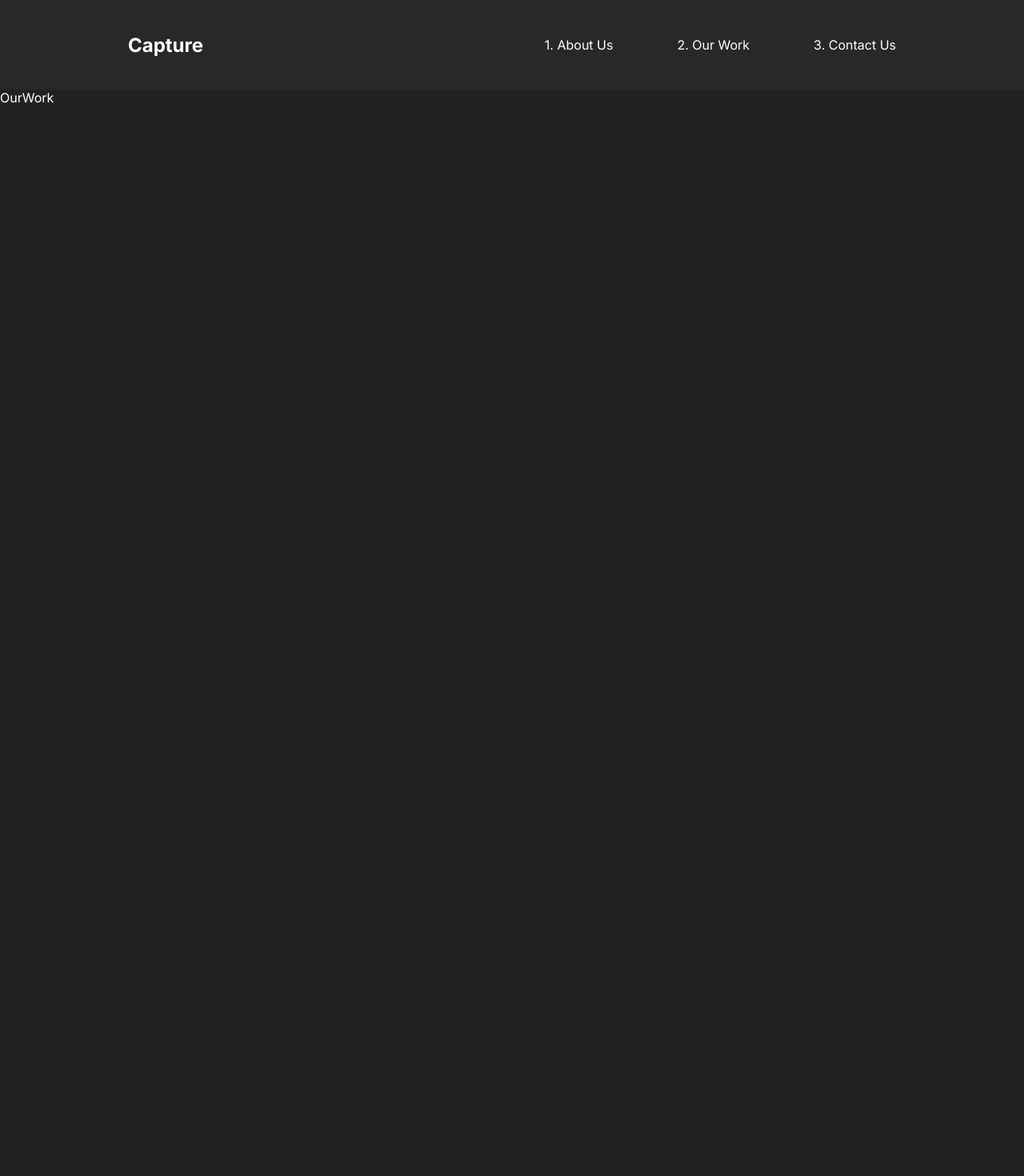
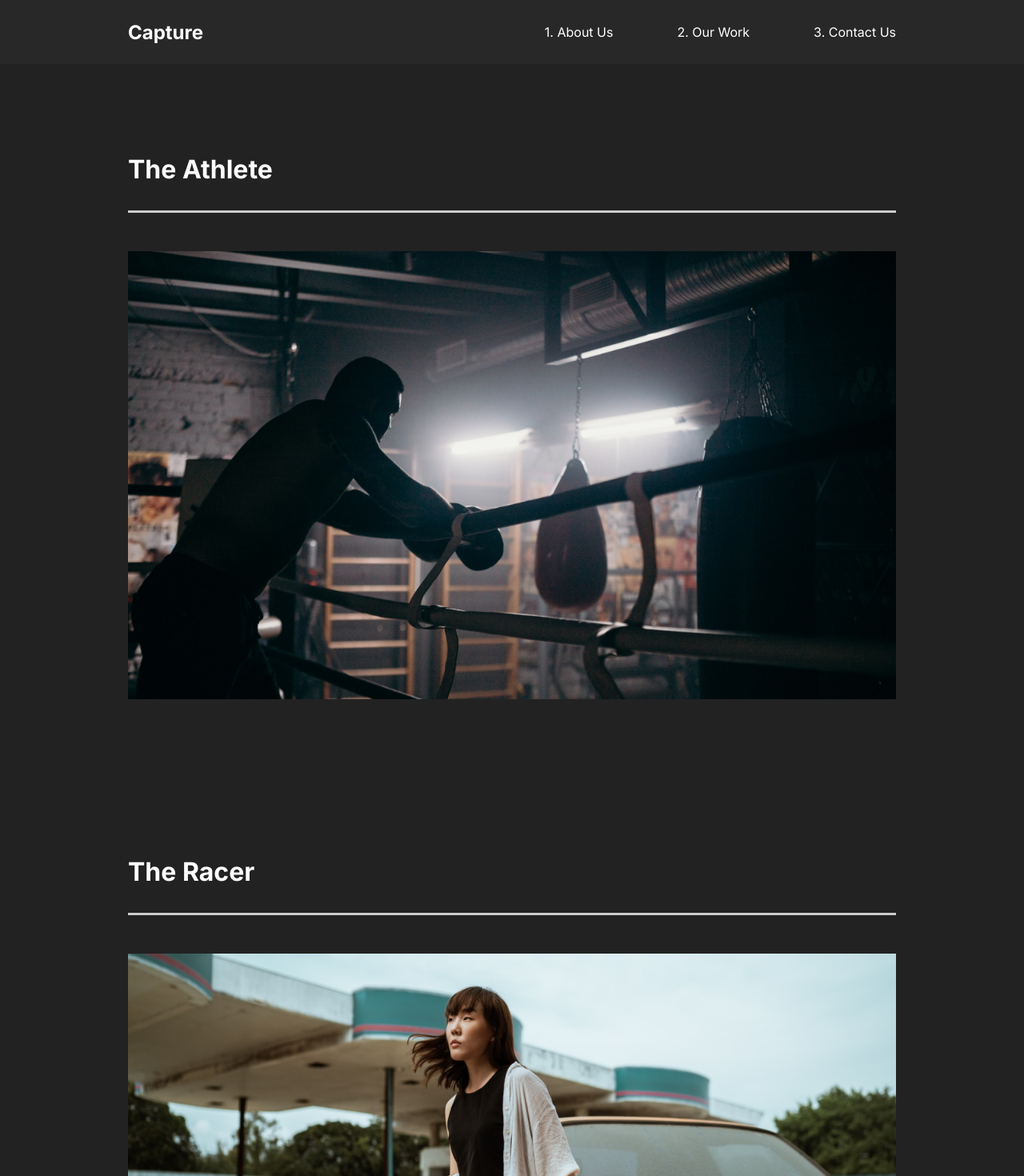
Before and after one commit to sid-talesara/portfilio-website-react-scss, a React (Vite) app: page /work in a window 1280 px wide. Shown: the top 1470 px of the page at 80% size. Before the commit the page ends 800 px from the top, so only its background shows below. Built offline with nearby package versions, Linux system fonts and the light colour scheme.

Commit message:
commit 2.2

```diff
--- a/src/App.jsx
+++ b/src/App.jsx
@@ -4,8 +4,8 @@ import Nav from './components/Nav';
 import AboutUs from './pages/AboutUs'
 import ContactUs from './pages/ContactUs'
 import OurWork from './pages/OurWork'
+import MovieDetail from './pages/MovieDetail'
 // Router
-// import {Switch, Route, Routes} from "react-router-dom"
 import {Routes,Route,} from "react-router-dom";
 function App() {
 
@@ -16,8 +16,9 @@ function App() {
          <Routes>
 
           <Route path="/" element={<AboutUs/>}></Route>
-          <Route path="/work" element={<OurWork/>}></Route>
-          <Route path="/contact" element={<ContactUs/>}></Route>
+          <Route path="/work" exact element={<OurWork/>}></Route>
+          <Route path="/work/:id" element={<MovieDetail/>}></Route>
+          <Route path="contact" element={<ContactUs/>}></Route>
 
            </Routes>
 
--- a/src/pages/AboutUs.css
+++ b/src/assets/AboutUs.css
@@ -15,7 +15,7 @@ body nav {
   margin: auto;
   justify-content: space-between;
   align-items: center;
-  padding: 1rem 10rem;
+  padding: 0rem 10rem;
   background-color: #282828;
 }
 body nav a {
--- a/src/pages/AboutUs.scss
+++ b/src/assets/AboutUs.scss
@@ -16,7 +16,7 @@ nav{
     margin: auto;
     justify-content: space-between;
     align-items: center;
-    padding: 1rem 10rem;
+    padding: 0rem 10rem;
     background-color: #282828;
 
     a{
--- /dev/null
+++ b/src/assets/OurWork.css
@@ -0,0 +1,35 @@
+@import url("https://fonts.googleapis.com/css2?family=Inter:wght@100;200;300;400;500;600;700;800;900&display=swap");
+* {
+  margin: 0;
+  padding: 0;
+}
+
+body {
+  background-color: rgb(34, 34, 34);
+  color: white;
+  font-family: "Inter", sans-serif;
+}
+body .work {
+  height: 100vh;
+  padding: 5rem 10rem;
+  text-align: center;
+}
+body .work h2 {
+  text-align: left;
+  font-size: 2rem;
+  padding: 2rem 0rem;
+}
+body .work .Movie {
+  padding-bottom: 10rem;
+}
+body .work .Movie .line {
+  height: 0.2rem;
+  background: #cccccc;
+  margin-bottom: 3rem;
+}
+body .work .Movie img {
+  width: 100%;
+  height: 70vh;
+  -o-object-fit: cover;
+     object-fit: cover;
+}/*# sourceMappingURL=OurWork.css.map */
--- /dev/null
+++ b/src/assets/OurWork.scss
@@ -0,0 +1,44 @@
+@import url('https://fonts.googleapis.com/css2?family=Inter:wght@100;200;300;400;500;600;700;800;900&display=swap');
+
+*{
+    margin: 0;
+    padding: 0;
+}
+
+body{
+    background-color:rgb(34, 34, 34);
+    color: white;
+    font-family: 'Inter', sans-serif;
+
+.work{
+    height: 100vh;
+// margin: 5rem;
+padding: 5rem 10rem;
+text-align: center;
+
+h2{
+
+    text-align: left;
+    font-size: 2rem;
+    padding: 2rem 0rem;
+}
+
+    .Movie{
+padding-bottom: 10rem;
+
+.line{
+    height: 0.2rem;
+    background: #cccccc;
+    margin-bottom: 3rem;
+}
+img{
+    width:100%;
+    height: 70vh;
+    object-fit: cover;
+}
+
+    }
+}
+
+
+}
--- /dev/null
+++ b/src/movieState.js
@@ -0,0 +1,81 @@
+//Import Images
+import athlete from './img/athlete-small.png';
+import goodtimes from './img/goodtimes-small.png';
+import theracer from './img/theracer-small.png';
+import athlete2 from './img/athlete2.png';
+import goodtimes2 from './img/good-times2.jpg';
+import theracer2 from './img/the-racer2.jpg';
+
+export const MovieState = () => {
+  return [
+    {
+      title: 'The Athlete',
+      mainImg: athlete,
+      secondaryImg: athlete2,
+      url: '/work/the-athlete',
+      awards: [
+        {
+          title: 'Truly A masterpiece',
+          description:
+            '“Lorem Ipsum is simply dummy text of the printing and typesetting industry.”',
+        },
+        {
+          title: 'Fresh look on a brutal sport.',
+          description:
+            '“Lorem Ipsum is simply dummy text of the printing and typesetting industry.”',
+        },
+        {
+          title: 'It’s okay lmao.',
+          description:
+            '“Lorem Ipsum is simply dummy text of the printing and typesetting industry.”',
+        },
+      ],
+    },
+    {
+      title: 'Good Times',
+      mainImg: goodtimes,
+      url: '/work/good-times',
+      secondaryImg: goodtimes2,
+      awards: [
+        {
+          title: 'Truly A masterpiece',
+          description:
+            '“Lorem Ipsum is simply dummy text of the printing and typesetting industry.”',
+        },
+        {
+          title: 'Fresh look on a brutal sport.',
+          description:
+            '“Lorem Ipsum is simply dummy text of the printing and typesetting industry.”',
+        },
+        {
+          title: 'It’s okay lmao.',
+          description:
+            '“Lorem Ipsum is simply dummy text of the printing and typesetting industry.”',
+        },
+      ],
+    },
+    {
+      title: 'The Racer',
+      mainImg: theracer,
+      url: '/work/the-racer',
+      secondaryImg: theracer2,
+      awards: [
+        {
+          title: 'Truly A masterpiece',
+          description:
+            '“Lorem Ipsum is simply dummy text of the printing and typesetting industry.”',
+        },
+        {
+          title: 'Fresh look on a brutal sport.',
+          description:
+            '“Lorem Ipsum is simply dummy text of the printing and typesetting industry.”',
+        },
+        {
+          title: 'It’s okay lmao.',
+          description:
+            '“Lorem Ipsum is simply dummy text of the printing and typesetting industry.”',
+        },
+      ],
+    },
+  ];
+};
--- a/src/pages/AboutUs.jsx
+++ b/src/pages/AboutUs.jsx
@@ -3,7 +3,7 @@ import AboutSection from '../components/AboutSection'
 import FaqSection from '../components/FaqSection'
 import Nav from '../components/Nav'
 import ServicesSection from '../components/ServicesSection'
-import AboutUS from './AboutUs.css'
+import AboutUS from '../assets/AboutUs.css'
 const AboutUs = () => {
   return (
     <div>
--- /dev/null
+++ b/src/pages/MovieDetail.jsx
@@ -0,0 +1,16 @@
+import React, {useState,useEffect} from 'react'
+import {useNavigate}  from 'react-router-dom'
+import {MovieState } from '../movieState'
+
+const MovieDetail = () => {
+    const history = useNavigate();
+    const url = history.location.pathname;
+    const [movies, setMovies] = useState(MovieState);
+
+    console.log(history)
+  return (
+    <div>MovieDetail</div>
+  )
+}
+
+export default MovieDetail
--- a/src/pages/OurWork.jsx
+++ b/src/pages/OurWork.jsx
@@ -1,10 +1,35 @@
 import React from 'react'
-
-// Image
-
+import {Link} from 'react-router-dom'
+import OurWorkStyle from '../assets/OurWork.css'
+// Images
+import athlete from '../img/athlete-small.png'
+import theracer from '../img/theracer-small.png'
+import goodtimes from '../img/goodtimes-small.png'
 const OurWork = () => {
   return (
-    <div>OurWork</div>
+    <div className='work'>
+      <div className='Movie'>
+        <h2>The Athlete</h2>
+        <div className="line"></div>
+        <Link>
+        <img src={athlete} alt="athlete" />
+        </Link>
+      </div>
+
+      <div className='Movie'>
+        <h2>The Racer</h2>
+        <div className="line"></div>
+        <Link>
+        <img src={theracer} alt="athlete" /></Link>
+      </div>
+
+      <div className='Movie'>
+        <h2>GoodTimes</h2>
+        <div className="line"></div>
+        <Link>
+        <img src={goodtimes} alt="athlete" /></Link>
+      </div>
+    </div>
   )
 }
 
```
Also changed, not shown: 2 other files (tests, documents, lock files or other folders).
